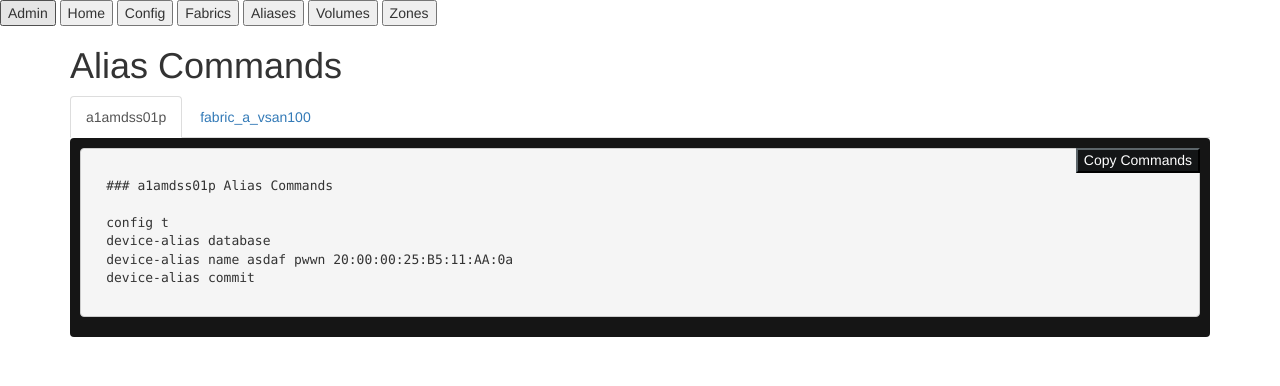
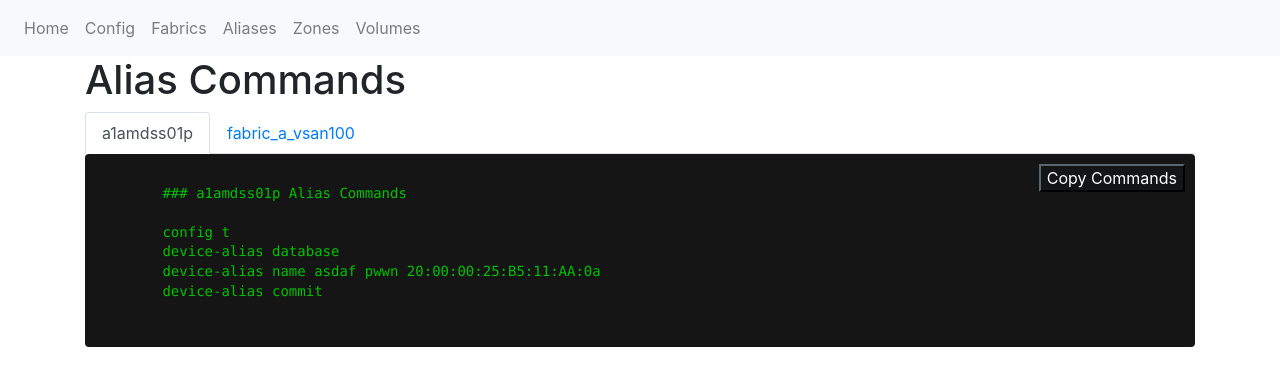
Before and after one commit to rickkoe/koetool, a Django app: page /create-aliases/ in a window 1280 px wide. Shown: the top 386 px of the page. Run offline with Django 4.2, Linux system fonts and the light colour scheme; data comes from the database, SQL or seed files in the repository; both versions use the stored data as it was after the commit; some libraries are stand-ins or nearby versions.

```diff
--- a/san_project/san_app/static/css/main.css
+++ b/san_project/san_app/static/css/main.css
@@ -10,14 +10,10 @@ ul {
     margin-bottom: 20px;
     line-height: 1.4;
 }
-
-/* code {
-    color: #00C200;
-} */
-
-
+code {
+    color: #00C200 !important;
+}
 .copy-button {
-    /* Inherit styles from btn-primary */
     background-color: #131516;
     border-color: #131516;
     color: #fff;
--- a/san_project/san_app/templates/aliases.html
+++ b/san_project/san_app/templates/aliases.html
@@ -2,7 +2,7 @@
 {% extends "base_generic.html" %}
 {% load static %}
 {% block content %}
-<div class="container">
+
 <h1>Alias List</h1>
 <div>
 <button id="submit-data" class="btn btn-primary">Save Changes</button>
@@ -15,8 +15,6 @@
 
 <div id="aliasTable"></div>
 
-
-</div>
 {% endblock %}
 {% block extra_js %}
 
--- a/san_project/san_app/templates/base_generic.html
+++ b/san_project/san_app/templates/base_generic.html
@@ -1,5 +1,6 @@
 <!DOCTYPE html>
 {% load static %}
+
 <html lang="en">
 <head>
     <meta charset="UTF-8">
@@ -9,21 +10,28 @@
 
     <link href="{% static 'san_app/handsontable/handsontable.full.min.css' %}" rel="stylesheet">
     <link rel="stylesheet" type="text/css" href="{% static 'css/main.css' %}">
-
-<link rel="stylesheet" href="https://maxcdn.bootstrapcdn.com/bootstrap/3.4.1/css/bootstrap.min.css">
+    <link rel="stylesheet" href="https://cdn.jsdelivr.net/npm/bootstrap@4.0.0/dist/css/bootstrap.min.css" integrity="sha384-Gn5384xqQ1aoWXA+058RXPxPg6fy4IWvTNh0E263XmFcJlSAwiGgFAW/dAiS6JXm" crossorigin="anonymous">
 <script src="https://ajax.googleapis.com/ajax/libs/jquery/3.6.4/jquery.min.js"></script>
 <script src="https://maxcdn.bootstrapcdn.com/bootstrap/3.4.1/js/bootstrap.min.js"></script>
     {% block extra_head %}{% endblock %}
 </head>
 <body>
-    <header>
-
-    </header>
-
-    <nav>
-        <button onclick="location.href='{% url 'admin:index' %}'" type="button" target="_blank">
-            Admin
-        </button>
+<nav class="navbar navbar-expand-lg navbar-light bg-light">
+    <button class="navbar-toggler" type="button" data-toggle="collapse" data-target="#navbarNav" aria-controls="navbarNav" aria-expanded="false" aria-label="Toggle navigation">
+        <span class="navbar-toggler-icon"></span>
+    </button>
+    <div class="collapse navbar-collapse" id="navbarNavAltMarkup">
+        <div class="navbar-nav">
+                <a class="nav-item nav-link {% if request.resolver_match.url_name == 'index' %}active{% endif %}" href="{% url 'index' %}">Home</a>
+                <a class="nav-item nav-link {% if request.resolver_match.url_name == 'config' %}active{% endif %}" href="{% url 'config' %}">Config</a>
+                <a class="nav-item nav-link {% if request.resolver_match.url_name == 'fabrics' %}active{% endif %}" href="{% url 'fabrics' %}">Fabrics</a>
+                <a class="nav-item nav-link {% if request.resolver_match.url_name == 'aliases' %}active{% endif %}" href="{% url 'aliases' %}">Aliases</a>
+                <a class="nav-item nav-link {% if request.resolver_match.url_name == 'zones' %}active{% endif %}" href="{% url 'zones' %}">Zones</a>
+                <a class="nav-item nav-link {% if request.resolver_match.url_name == 'volumes' %}active{% endif %}" href="{% url 'volumes' %}">Volumes</a>
+        </div>
+    </div>
+</nav>
+{% comment %}
         <button onclick="location.href='{% url 'index' %}'" type="button">
             Home
         </button>
@@ -43,12 +51,14 @@
             Zones
         </button>
 
-    </nav>
+    </nav> {% endcomment %}
 
     <main>
+        <div class="container">
         {% block content %}
         <!-- This space will be filled with page-specific content -->
         {% endblock %}
+        </div>
     </main>
 
     <footer>
--- a/san_project/san_app/templates/config.html
+++ b/san_project/san_app/templates/config.html
@@ -5,7 +5,7 @@
 <script src="https://code.jquery.com/jquery-3.6.0.min.js"></script>
 {% endblock %}
 {% block content %}
-<div class="container">
+
 <h1>Config Options</h1>
 <form method="POST" action="">
   {% csrf_token %}
@@ -39,7 +39,7 @@
 </form>
 
 
-</div>
+
 {% endblock %}
 {% block extra_js %}
 <script>
--- a/san_project/san_app/templates/create_aliases.html
+++ b/san_project/san_app/templates/create_aliases.html
@@ -3,35 +3,40 @@
 {% load static %}
 {% block extra_head %}
 <title>Alias Commands</title>
-
+{% comment %} <link rel="stylesheet" href="https://maxcdn.bootstrapcdn.com/bootstrap/3.4.1/css/bootstrap.min.css"> {% endcomment %}
 {% endblock %}
 {% block content %}
-<div class="container">
 <h1>Alias Commands</h1>
+
 <ul class="nav nav-tabs">
   {% for fabric in alias_command_dict %}
-  <li {% if forloop.first %} class="active" {% endif %}><a data-toggle="tab" href="#{{ fabric|cut:' ' }}">{{ fabric }}</a></li>
+    <li class="nav-item">
+      <a class="nav-link {% if forloop.first %}active{% endif %}" data-toggle="tab" href="#{{ fabric|cut:' ' }}">{{ fabric }}</a>
+    </li>
   {% endfor %}
 </ul>
 
 <div class="tab-content">
   {% for key, value in alias_command_dict.items %}
-  <div id="{{ key|cut:' ' }}" class="tab-pane fade{% if forloop.first %} in active{% endif %}">
+    <div id="{{ key|cut:' ' }}" class="tab-pane fade{% if forloop.first %} show active{% endif %}">
       <div class="code-block">
         <pre><code>
         ### {{ key }} Alias Commands
         {% for command in value %}
         {{ command }}{% endfor %}
-  </pre></code>
+        </code></pre>
         <button class="copy-button" onclick="copyCode()">Copy Commands</button>
       </div>
     </div>
   {% endfor %}
 </div>
-  </div>
+
 {% endblock %}
 
 {% block extra_js %}
+<script src="https://code.jquery.com/jquery-3.2.1.slim.min.js" integrity="sha384-KJ3o2DKtIkvYIK3UENzmM7KCkRr/rE9/Qpg6aAZGJwFDMVNA/GpGFF93hXpG5KkN" crossorigin="anonymous"></script>
+<script src="https://cdn.jsdelivr.net/npm/popper.js@1.12.9/dist/umd/popper.min.js" integrity="sha384-ApNbgh9B+Y1QKtv3Rn7W3mgPxhU9K/ScQsAP7hUibX39j7fakFPskvXusvfa0b4Q" crossorigin="anonymous"></script>
+<script src="https://cdn.jsdelivr.net/npm/bootstrap@4.0.0/dist/js/bootstrap.min.js" integrity="sha384-JZR6Spejh4U02d8jOt6vLEHfe/JQGiRRSQQxSfFWpi1MquVdAyjUar5+76PVCmYl" crossorigin="anonymous"></script>
 <script>
   function copyCode() {
       const codeBlock = document.querySelector('.code-block');
--- a/san_project/san_app/templates/fabrics.html
+++ b/san_project/san_app/templates/fabrics.html
@@ -2,11 +2,11 @@
 {% extends "base_generic.html" %}
 {% load static %}
 {% block content %}
-<div class="container">
+
 <h1>Fabrics List</h1>
 <button id="submit-fabric-data" class="btn btn-primary">Save Changes</button>
 <div id="fabricTable"></div>
-</div>
+
 
 
 
--- a/san_project/san_app/templates/volumes.html
+++ b/san_project/san_app/templates/volumes.html
@@ -2,14 +2,12 @@
 {% extends "base_generic.html" %}
 {% load static %}
 {% block content %}
-<div class="container">
 <h1>Volumes List</h1>
 
 <div id="volumeTable"></div>
 
 <button id="submit-data">Save Changes</button>
 
-</div>
 {% endblock %}
 {% block extra_js %}
 
--- a/san_project/san_app/templates/zones.html
+++ b/san_project/san_app/templates/zones.html
@@ -2,14 +2,12 @@
 {% extends "base_generic.html" %}
 {% load static %}
 {% block content %}
-<div class="container">
 <h1>Zones</h1>
 
 <div id="zoneTable"></div>
 
 <button id="submit-data">Save Changes</button>
 
-</div>
 {% endblock %}
 {% block extra_js %}
 
--- a/san_project/san_app/views.py
+++ b/san_project/san_app/views.py
@@ -164,7 +164,7 @@ def create_aliases(request):
                     alias_command_dict[key].extend(['config t','device-alias database'])
                 alias_command_dict[key].append(f'device-alias name {alias.alias_name} pwwn {alias.WWPN}')
             elif config.cisco_alias == 'fcalias':
-                alias_command_dict[key].append(f'fcalias name {alias.alias_name} vsan {alias.fabric.vsan} ; member pwwn {alias.WWPN}')
+                alias_command_dict[key].append(f'fcalias name {alias.alias_name} vsan {alias.fabric.vsan} ; member pwwn {alias.WWPN} {alias.use}')
         elif config.san_vendor == 'BR':
             alias_command_dict[key].append(f'alicreate "{alias.alias_name}", "{alias.WWPN}"')
     if config.san_vendor == 'CI' and config.cisco_alias == 'device-alias':
```
Also changed, not shown: san_project/san_app/static/san_app/js/aliases.js (+7 -0 lines), san_project/db.sqlite3. Lines whose indentation alone changed are shown as unchanged.
